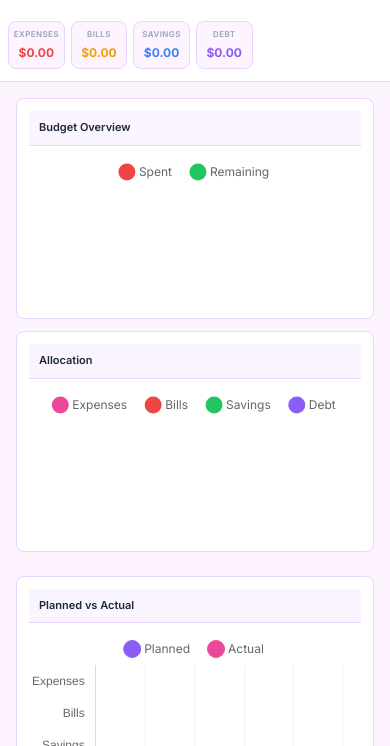
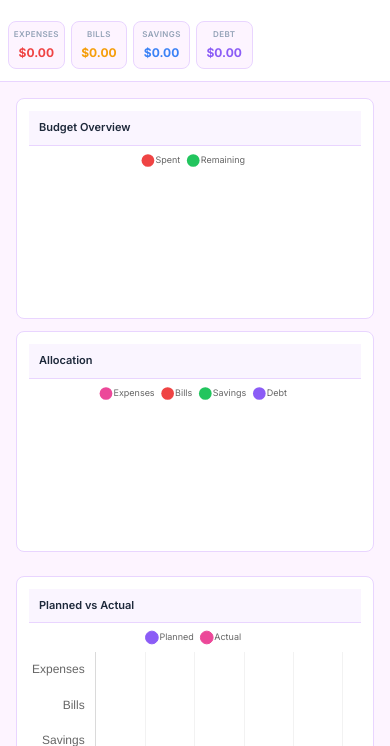
Before and after one commit to ImmaculateEben/personal-finance, a plain HTML site: page index.html in a window 390 px wide. Shown: the part 98-844 px from the top of the page. Drawn offline with nearby package versions, Linux system fonts and the light colour scheme.

Commit message:
Reduce balance container width and chart legend font sizes for mobile

```diff
--- a/css/style.css
+++ b/css/style.css
@@ -1283,8 +1283,9 @@ body {
     .mobile-balance {
         display: flex !important;
         margin-left: auto;
-        padding: 0.375rem 0.625rem;
+        padding: 0.375rem 0.5rem;
         min-width: auto;
+        width: auto;
         white-space: nowrap;
     }
 
@@ -1574,6 +1575,7 @@ body {
         margin-left: auto;
         padding: 0.25rem 0.5rem;
         min-width: auto;
+        width: auto;
     }
 
     .desktop-only {
--- a/js/charts.js
+++ b/js/charts.js
@@ -24,13 +24,43 @@ const ChartManager = {
             legend: {
                 labels: {
                     font: {
-                        family: "'Inter', sans-serif"
+                        family: "'Inter', sans-serif",
+                        size: 12
                     },
                     usePointStyle: true,
-                    padding: 20
+                    padding: 15
                 }
             }
         }
+    },
+
+    /**
+     * Get responsive options based on screen size
+     */
+    getResponsiveOptions() {
+        const isMobile = window.innerWidth <= 768;
+        const isSmallMobile = window.innerWidth <= 480;
+
+        const fontSize = isSmallMobile ? 9 : (isMobile ? 10 : 12);
+        const padding = isSmallMobile ? 10 : (isMobile ? 12 : 15);
+
+        return {
+            responsive: true,
+            maintainAspectRatio: false,
+            plugins: {
+                legend: {
+                    labels: {
+                        font: {
+                            family: "'Inter', sans-serif",
+                            size: fontSize
+                        },
+                        usePointStyle: true,
+                        padding: padding,
+                        boxWidth: isMobile ? 6 : 8
+                    }
+                }
+            }
+        };
     },
 
     /**
@@ -76,7 +106,7 @@ const ChartManager = {
         };
 
         const options = {
-            ...this.defaultOptions,
+            ...this.getResponsiveOptions(),
             scales: {
                 x: {
                     grid: {
@@ -104,7 +134,7 @@ const ChartManager = {
                 }
             },
             plugins: {
-                ...this.defaultOptions.plugins,
+                ...this.getResponsiveOptions().plugins,
                 tooltip: {
                     callbacks: {
                         label: function(context) {
@@ -161,10 +191,10 @@ const ChartManager = {
         };
 
         const options = {
-            ...this.defaultOptions,
+            ...this.getResponsiveOptions(),
             cutout: '60%',
             plugins: {
-                ...this.defaultOptions.plugins,
+                ...this.getResponsiveOptions().plugins,
                 tooltip: {
                     callbacks: {
                         label: function(context) {
@@ -213,10 +243,10 @@ const ChartManager = {
         };
 
         const options = {
-            ...this.defaultOptions,
+            ...this.getResponsiveOptions(),
             cutout: '70%',
             plugins: {
-                ...this.defaultOptions.plugins,
+                ...this.getResponsiveOptions().plugins,
                 tooltip: {
                     callbacks: {
                         label: function(context) {
@@ -284,10 +314,10 @@ const ChartManager = {
         };
 
         const options = {
-            ...this.defaultOptions,
+            ...this.getResponsiveOptions(),
             cutout: '55%',
             plugins: {
-                ...this.defaultOptions.plugins,
+                ...this.getResponsiveOptions().plugins,
                 tooltip: {
                     callbacks: {
                         label: function(context) {
@@ -367,7 +397,7 @@ const ChartManager = {
         };
 
         const options = {
-            ...this.defaultOptions,
+            ...this.getResponsiveOptions(),
             indexAxis: 'y',
             scales: {
                 x: {
@@ -388,7 +418,7 @@ const ChartManager = {
                 }
             },
             plugins: {
-                ...this.defaultOptions.plugins,
+                ...this.getResponsiveOptions().plugins,
                 tooltip: {
                     callbacks: {
                         label: function(context) {
```
